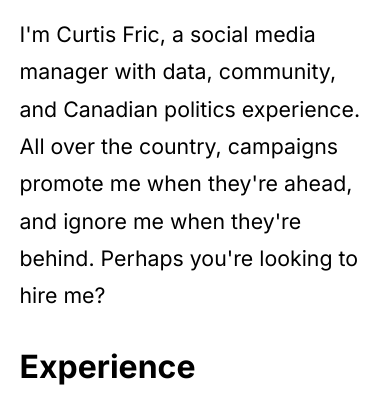
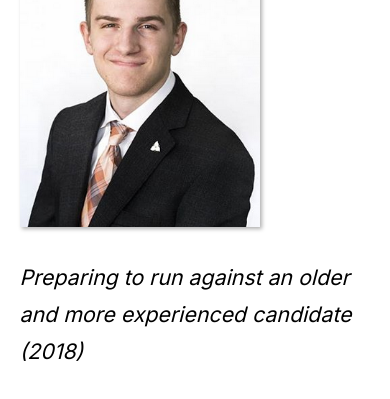
Before and after one commit to ksituan/polling, a Gatsby site: page /work in a window 390 px wide. Shown: the part 457-856 px from the top of the page. Built offline with nearby package versions, Linux system fonts and the light colour scheme; Gatsby itself is replaced by a stand-in of ours.

Commit message:
Add formal headshot to resume

```diff
--- a/src/css/sandbox.css
+++ b/src/css/sandbox.css
@@ -138,6 +138,14 @@ svg text {
 }
 
 @media (max-width: 800px) {
+
+    .formalCurtis {
+        margin: 0 auto;
+    }
+
+    .formalCaption {
+        text-align: center;
+    }
 
     .scatter {
         position: relative;
--- a/src/css/style.css
+++ b/src/css/style.css
@@ -105,6 +105,12 @@ header {
     width: 100px;
     height: 100px;
     flex: none;
+}
+
+.formalCurtis {
+    width: 240px;
+    display: block;
+    margin: 0;
 }
 
 .navMenu {
--- a/src/pages/work.js
+++ b/src/pages/work.js
@@ -1,4 +1,5 @@
 import * as React from "react"
+import { StaticImage } from "gatsby-plugin-image"
 
 import Layout from "../components/layout"
 import Seo from "../components/seo"
@@ -9,9 +10,10 @@ const work = () => (
   <Layout>
     <Seo title="Work" description="Hire Polling Canada's Curtis Fric" />
     <h1>Work</h1>
+    <div><StaticImage className="formalCurtis" src="../images/curtis_1.png" alt="A formal headshot of Curtis." /></div>
+    <p className="formalCaption"><em>Preparing to run against an older and more experienced candidate (2018)</em></p>
     <h2>Background</h2>
     <p>I'm Curtis Fric, a social media manager with data, community, and Canadian politics experience. All over the country, campaigns promote me when they're ahead, and ignore me when they're behind. Perhaps you're looking to hire me?</p>
-
     <h2>Experience</h2>
     <p className="dateText">2017-present</p>
     <p><span className="colourfulText">Polling Canada</span> Owner & Operator</p>
```
